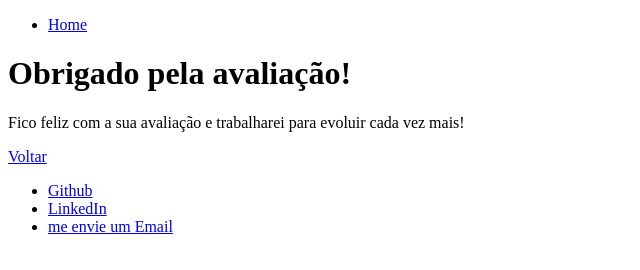
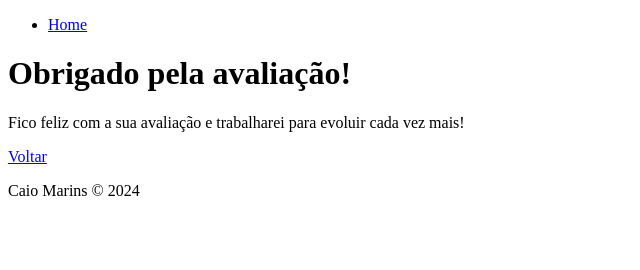
Before and after one commit to CaioMarinss/portfolio, a plain HTML site: page html/obrigado.html in a window 1280 px wide. Shown: the whole page, without its empty margins (0-640 px from the left). Drawn offline with Linux system fonts and the light colour scheme.

Commit message:
reorganizando a semântica do html

```diff
--- a/html/obrigado.html
+++ b/html/obrigado.html
@@ -18,12 +18,8 @@
         <p>Fico feliz com a sua avaliação e trabalharei para evoluir cada vez mais!</p>
         <a href="../index.html">Voltar</a>
     </main>
-    <footer id="contato">
-        <ul>
-            <li><a href="https://github.com/CaioMarinss" target="_blank">Github</a></li>
-            <li><a href="https://www.linkedin.com/in/caio-marins-247633265/" target="_blank">LinkedIn</a></li>
-            <li><a href="mailto:caio.marins011@gmail.com">me envie um Email</a></li>
-        </ul>
+    <footer >
+        <p>Caio Marins &copy; 2024</p>
     </footer>
 </body>
 </html>
```
Also changed, not shown: index.html (+6 -4 lines).
